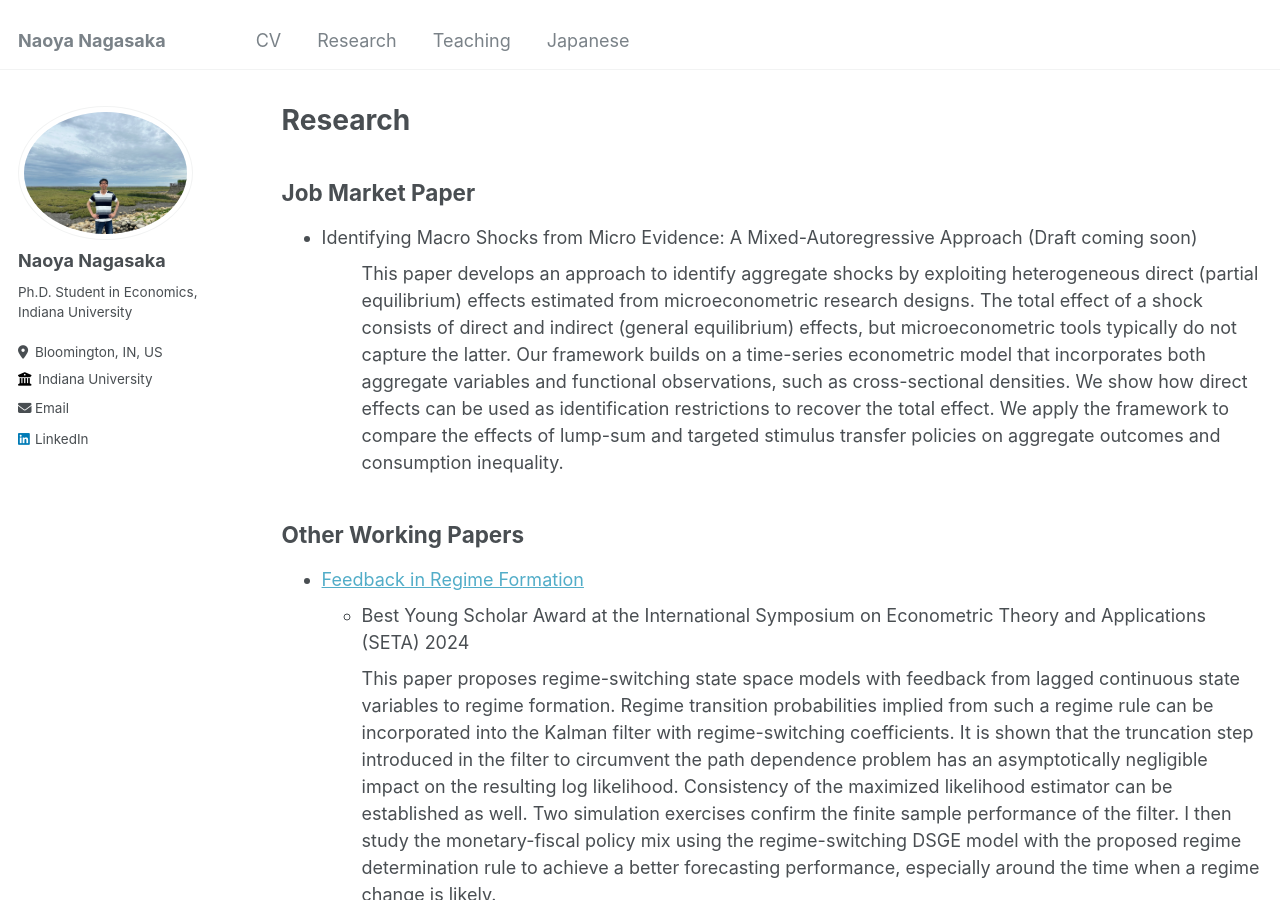
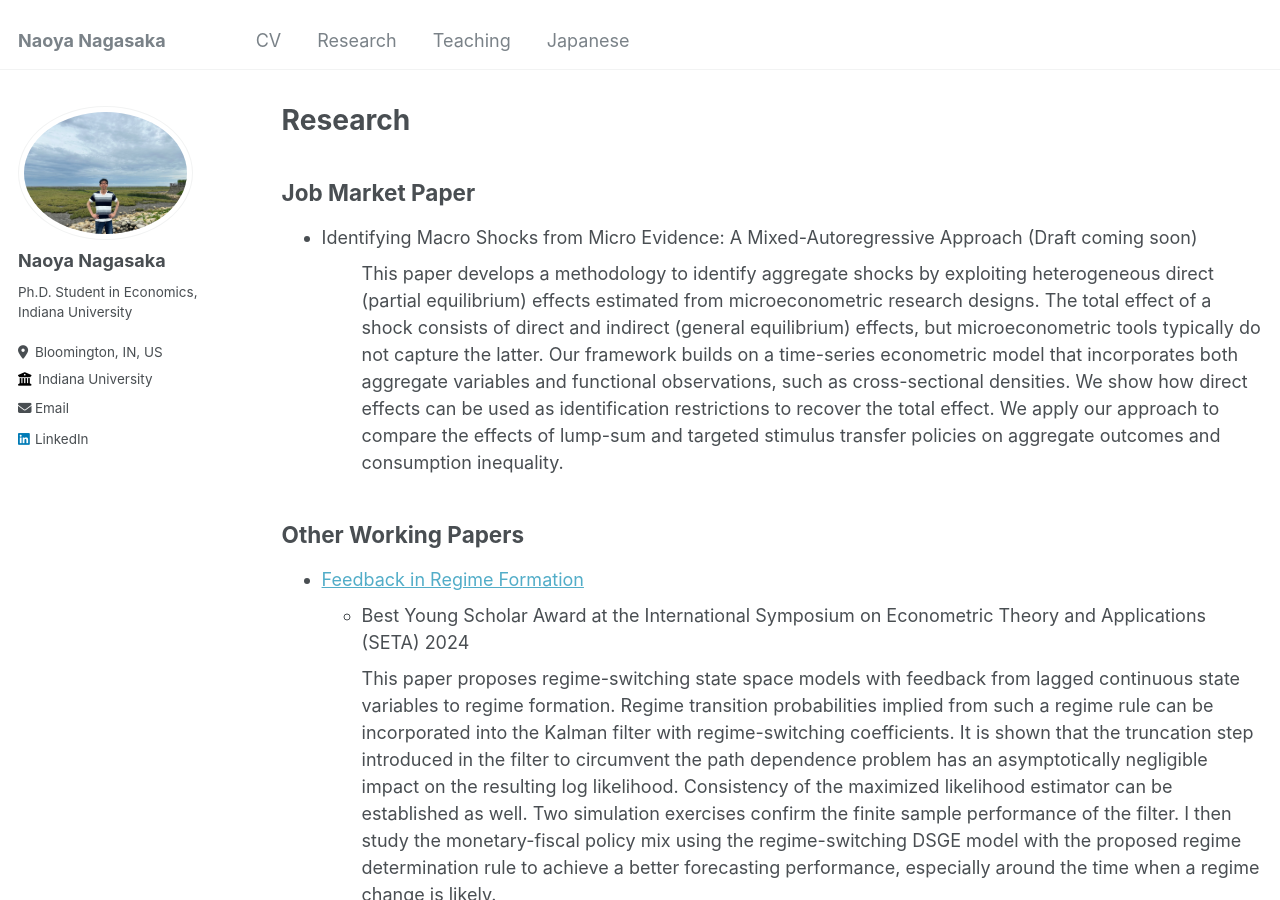
Before and after one commit to naonagas/naonagas.github.io, a Jekyll site: the page built from _pages/research.html, in a window 1280 px wide and 900 px high. Built offline with Jekyll 4.4.1, drawn with Linux system fonts in a browser that asks for light colours.

Commit message:
Update research.html

```diff
--- a/_pages/research.html
+++ b/_pages/research.html
@@ -9,7 +9,7 @@ author_profile: true
 <ul>
 <li> Identifying Macro Shocks from Micro Evidence: A Mixed-Autoregressive Approach (Draft coming soon) </li>
     <ol style="list-style: none">
-        <li> This paper develops an approach to identify aggregate shocks by exploiting heterogeneous direct (partial equilibrium) effects estimated from microeconometric research designs. The total effect of a shock consists of direct and indirect (general equilibrium) effects, but microeconometric tools typically do not capture the latter. Our framework builds on a time-series econometric model that incorporates both aggregate variables and functional observations, such as cross-sectional densities. We show how direct effects can be used as identification restrictions to recover the total effect. We apply the framework to compare the effects of lump-sum and targeted stimulus transfer policies on aggregate outcomes and consumption inequality. </li>
+        <li> This paper develops a methodology to identify aggregate shocks by exploiting heterogeneous direct (partial equilibrium) effects estimated from microeconometric research designs. The total effect of a shock consists of direct and indirect (general equilibrium) effects, but microeconometric tools typically do not capture the latter. Our framework builds on a time-series econometric model that incorporates both aggregate variables and functional observations, such as cross-sectional densities. We show how direct effects can be used as identification restrictions to recover the total effect. We apply our approach to compare the effects of lump-sum and targeted stimulus transfer policies on aggregate outcomes and consumption inequality. </li>
     </ol>
 </ul>
 
```
